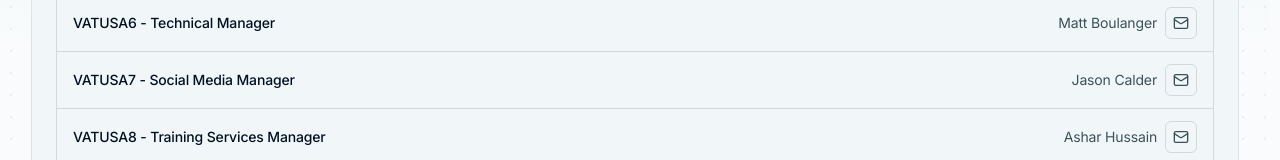
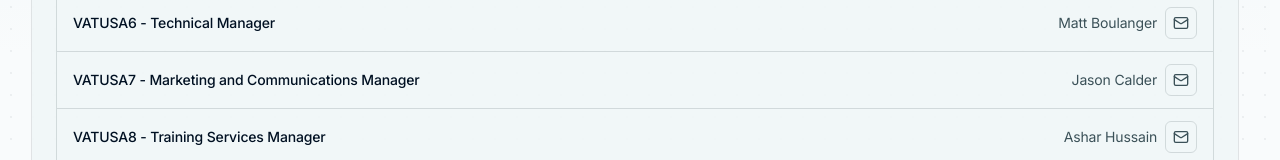
Before and after one commit to VATUSA/webapps, a Next.js app in the folder apps/portal/: page /info/members-staff in a window 1280 px wide. Shown: the part 598-758 px from the top of the page. Built offline with nearby package versions, Linux system fonts and the light colour scheme; no server answers.

Commit message:
Update USA7's title

```diff
--- a/apps/portal/components/MembersStaff/MembersStaffContent.tsx
+++ b/apps/portal/components/MembersStaff/MembersStaffContent.tsx
@@ -51,7 +51,7 @@ const mockStaff: StaffEntry[] = [
   },
   {
     id: "vatusa7",
-    position: "VATUSA7 - Social Media Manager",
+    position: "VATUSA7 - Marketing and Communications Manager",
     name: "Jason Calder",
     email: "vatusa7@vatusa.net",
   },
```
